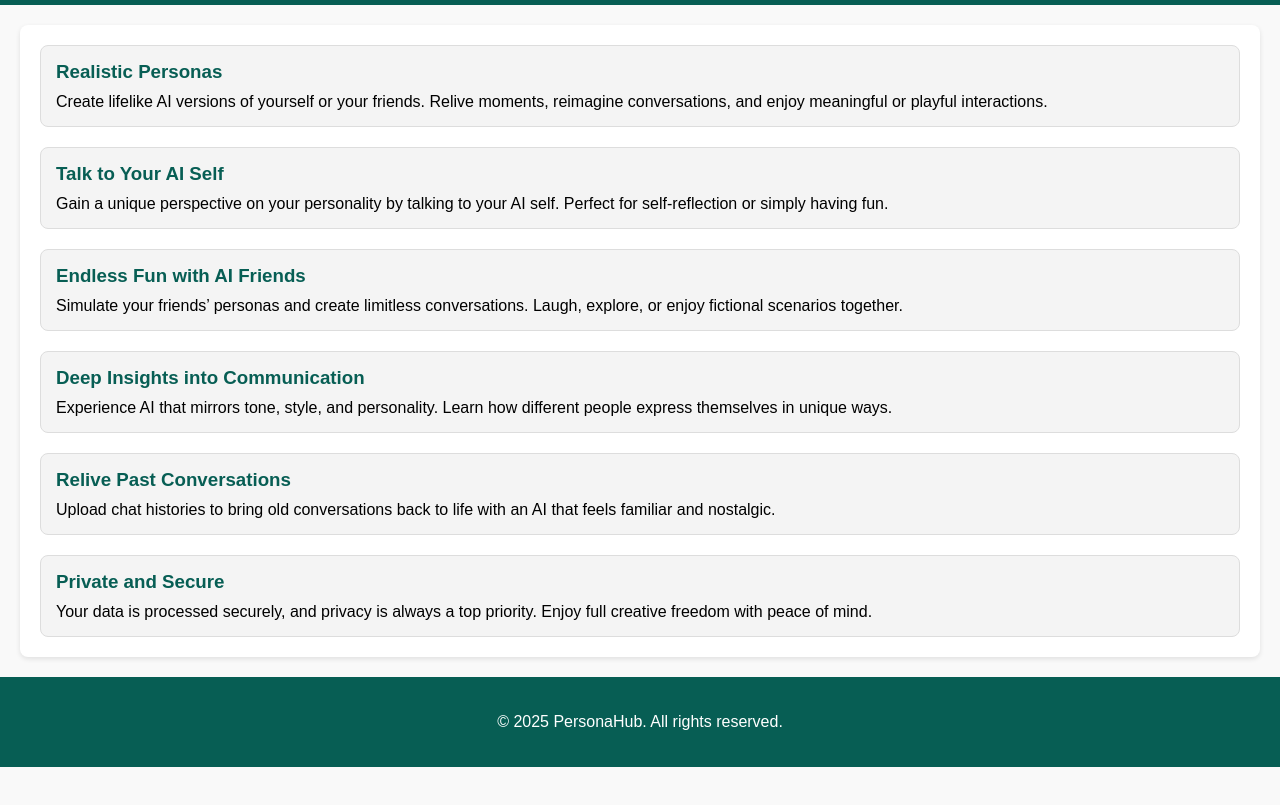
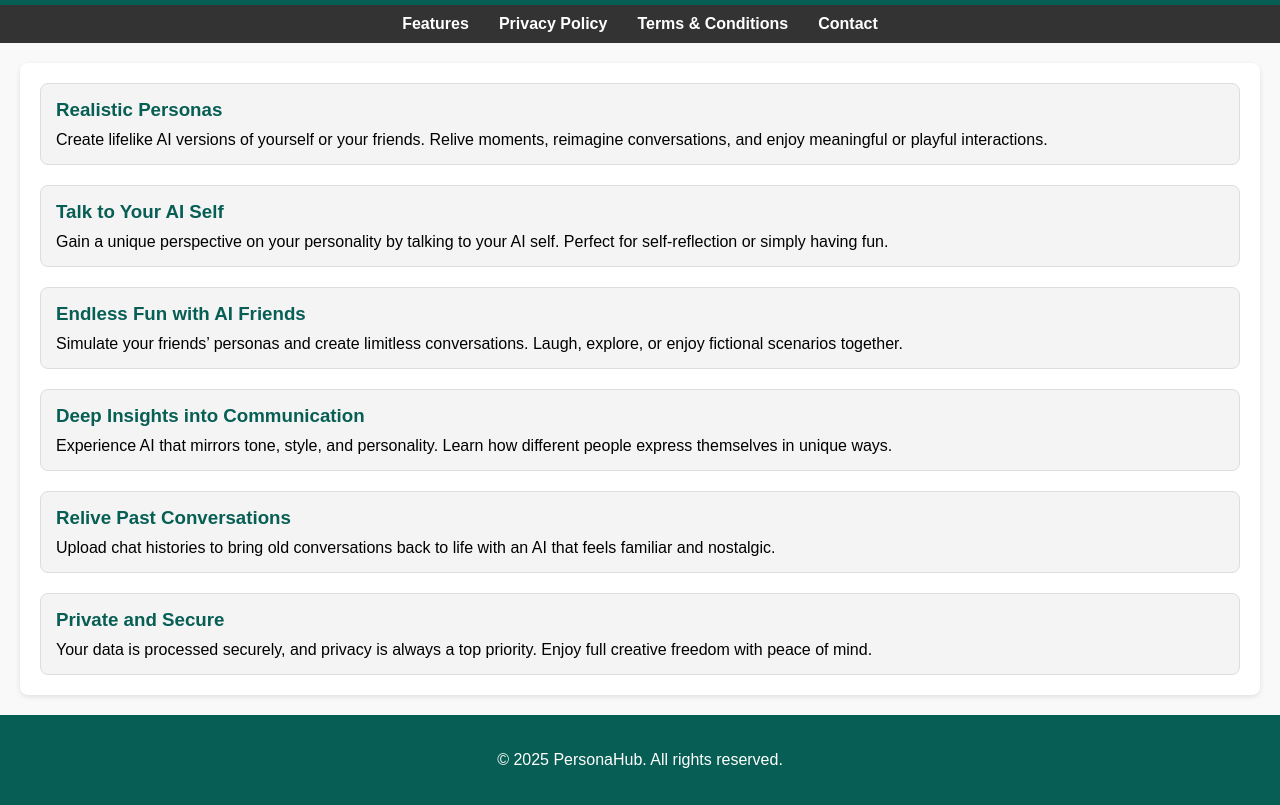
Before and after one commit to humanizersimulator/humanizersimulator.github.io, a plain HTML site: page features.html in a window 1280 px wide. Shown: the part 72-877 px from the top of the page. Before the commit the page ends 839 px from the top, so only its background shows below. Drawn offline with Linux system fonts and the light colour scheme.

Commit message:
Update features.html

```diff
--- a/features.html
+++ b/features.html
@@ -10,6 +10,13 @@
   <header>
     <h1>Features</h1>
   </header>
+
+  <nav>
+    <a href="features.html">Features</a>
+    <a href="privacy-policy.html">Privacy Policy</a>
+    <a href="terms-conditions.html">Terms & Conditions</a>
+    <a href="contact.html">Contact</a>
+  </nav>
   <div class="section">
     <div class="features">
       <div class="feature">
```
